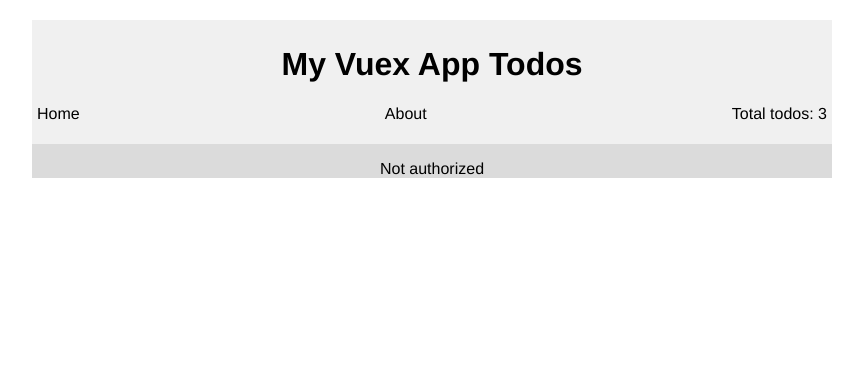
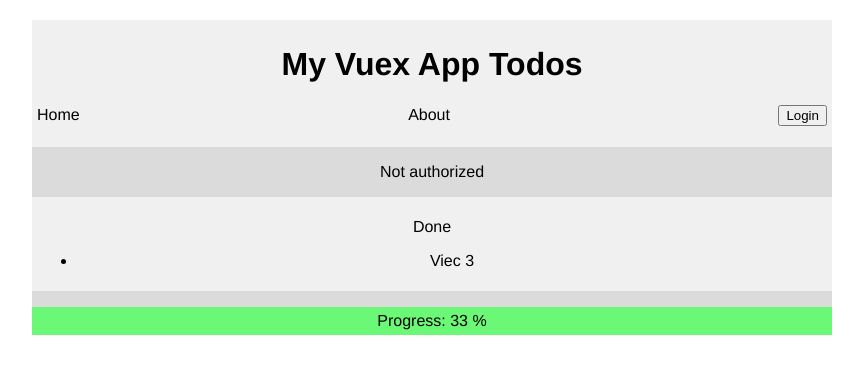
Before and after one commit to mikitran721/vuex3-crash, a Vue app: page / in a window 1280 px wide. Shown: the top 374 px of the page, without its empty margins (208-1071 px from the left). Built offline with nearby package versions, Linux system fonts and the light colour scheme.

Commit message:
using state with helpers & computed

```diff
--- a/src/App.vue
+++ b/src/App.vue
@@ -2,16 +2,20 @@
   <div id="app">
     <NavbarApp />
     <TodosApp />
+    <StatusBar />
+    <ProgressBar />
   </div>
 </template>
 
 <script>
 import NavbarApp from './components/Navbar.vue';
 import TodosApp from './components/Todos.vue';
+import StatusBar from './components/StatusBar.vue';
+import ProgressBar from './components/ProgressBar.vue';
 
 export default {
   name: 'App',
-  components:{TodosApp, NavbarApp}
+  components:{TodosApp, NavbarApp, StatusBar, ProgressBar }
 }
 </script>
 
--- a/src/components/Navbar.vue
+++ b/src/components/Navbar.vue
@@ -4,19 +4,25 @@
     <ul>
         <li>Home</li>
         <li>About</li>
-        <li>Total todos: {{ totalTodos }}</li>
+        <li v-if="auth.isAuthenticated">
+            Total todos: {{ todos.length }}
+            <button>Logout</button>
+        </li>
+        <li v-else><button>Login</button></li>
     </ul>
   </div>
 </template>
 
 <script>
+import { mapState } from 'vuex'
 export default {
     name:'NavbarApp',
-    computed:{
+    computed:mapState(['todos','auth'])
+    /* computed:{
         totalTodos(){
             return this.$store.state.todos.length;
         }
-    }
+    } */
 }
 </script>
 
--- /dev/null
+++ b/src/components/ProgressBar.vue
@@ -0,0 +1,25 @@
+<template>
+  <p class="progress-bar">
+    Progress: {{progress}} %
+  </p>
+</template>
+
+<script>
+export default {
+    name:"ProgressBar"
+    ,computed:{
+        progress(){
+            return Math.round(this.$store.state.todos.filter(todo => todo.completed).length / this.$store.state.todos.length *100);
+        }
+    }
+}
+</script>
+
+<style>
+    .progress-bar{
+        padding: 5px;
+        text-align: center;
+        background: rgb(106,248,118);
+        color: black;
+    }
+</style>
--- /dev/null
+++ b/src/components/StatusBar.vue
@@ -0,0 +1,32 @@
+<template>
+  <div class="status-bar">
+    <p>Done</p>
+    <ul>
+        <!-- <li v-for="todo in todos.filter(todo => todo.completed)" :key="todo.id">{{ todo.title }}</li> -->
+        <li v-for="todo in doneTodos" :key="todo.id">{{ todo.title }}</li>
+    </ul>
+  </div>
+</template>
+
+<script>
+// import { mapState } from 'vuex';
+
+export default {
+    name:'StatusBar'
+    // ,computed:mapState(['todos'])
+    ,computed:{
+        doneTodos(){
+            return this.$store.state.todos.filter(todo => todo.completed)
+        }
+    }
+}
+</script>
+
+<style>
+    .status-bar{
+        padding:5px;
+        text-align: center;
+        background: rgb(240,240,240);
+        color: black;
+    }
+</style>
--- a/src/components/Todos.vue
+++ b/src/components/Todos.vue
@@ -1,6 +1,6 @@
 <template>
   <div class="todo-list">
-    <ul v-if="isAuthenticated">
+    <ul v-if="auth.isAuthenticated">
         <li v-for="todo in todos" :key="todo.id">
             {{ todo.title }}
         </li>
@@ -15,7 +15,16 @@
 
 export default {
     name:'TodosApp',
-    computed:{
+    //viet tat
+    computed:mapState(['todos','auth']) //lay duoc 1 cap
+    /*
+    //viet day du
+    computed:mapState({
+        todos:state=>state.todos,
+        isAuthenticated:state=>state.auth.isAuthenticated
+    }) */
+
+    /*computed:{
         //xao nau data
         todos(){
             return this.$store.state.todos;
@@ -23,7 +32,7 @@
         ,isAuthenticated(){
             return this.$store.state.auth.isAuthenticated;
         }
-    }
+    } */
     //trang thai khoi diem ~ ref() cua vue3
     /* data(){
         return{
```
Also changed, not shown: 1 other file (tests, documents, lock files or other folders).
